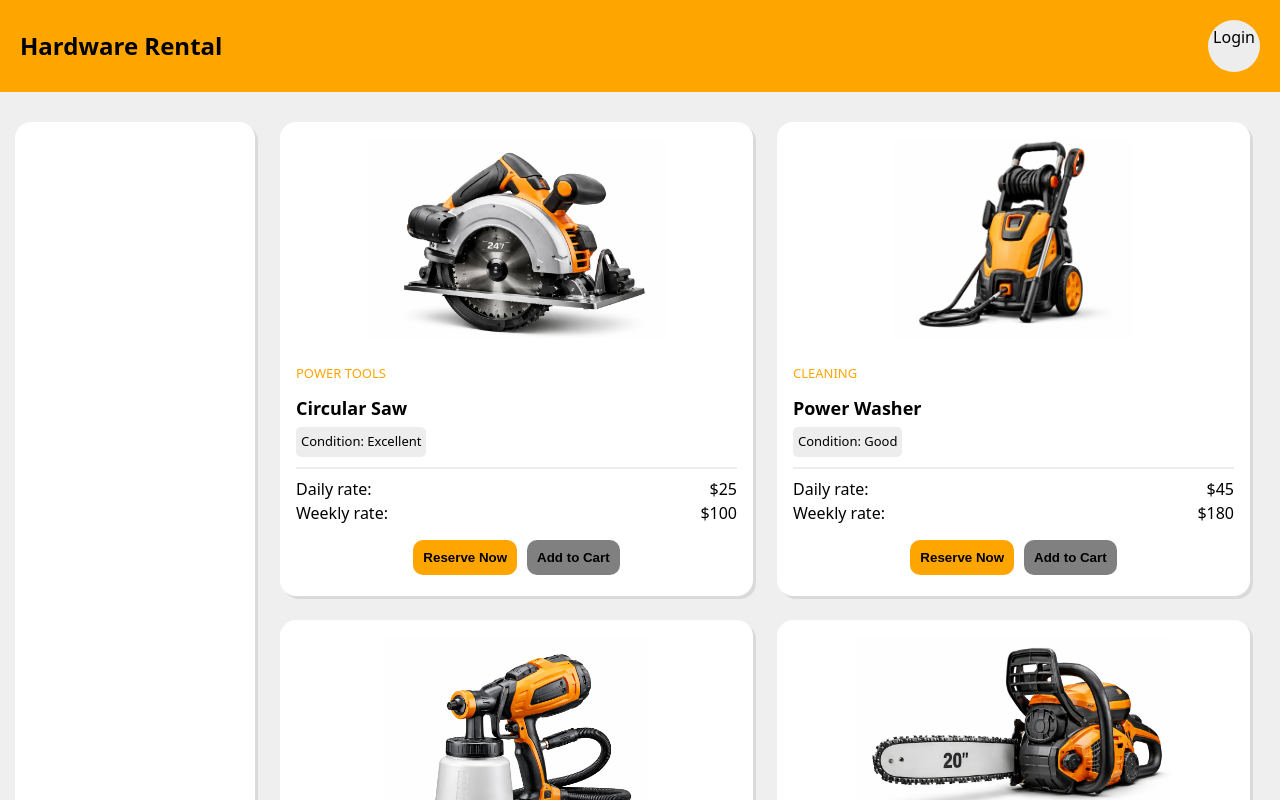
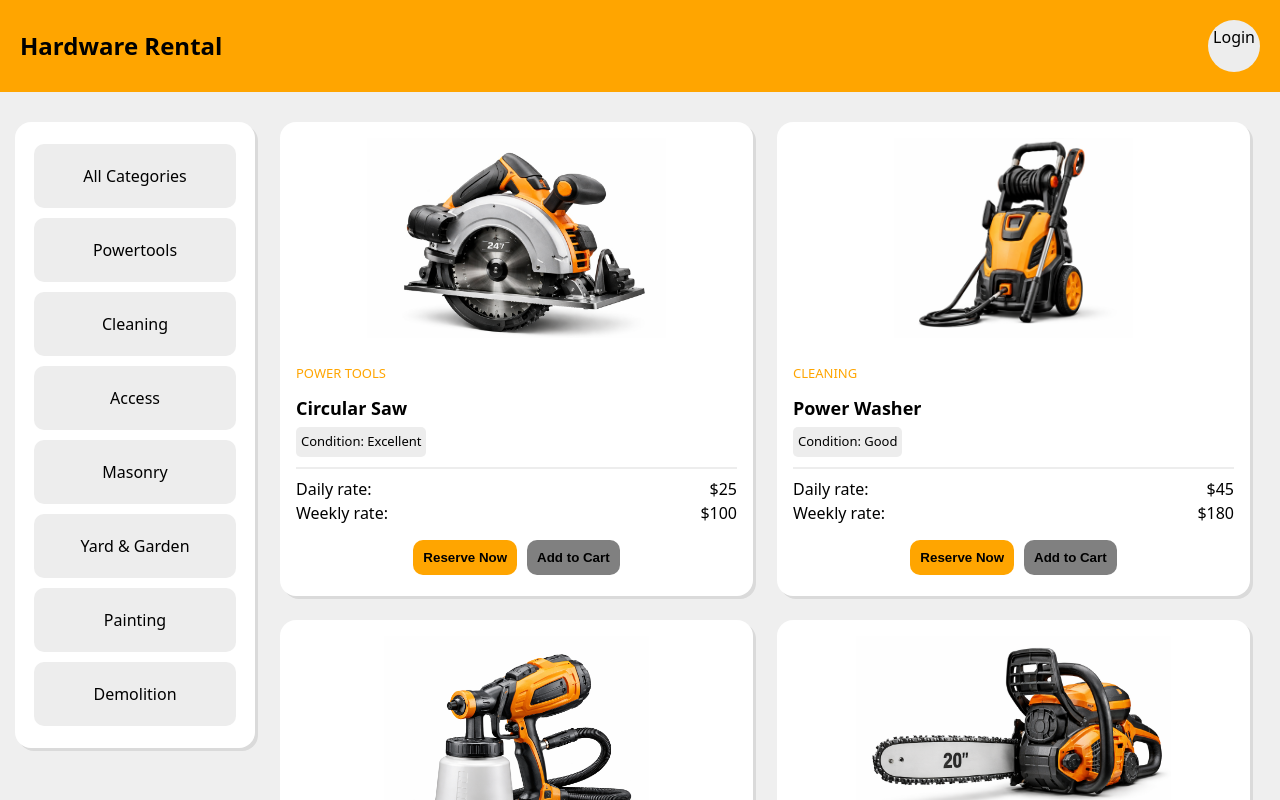
Before and after one commit to alxroum/HardwareStoreRentalSystem, a React (Vite) app in the folder hardware-rental/: page / in a window 1280 px wide. Shown: the top 800 px of the page. Built offline with nearby package versions, Linux system fonts and the light colour scheme.

Commit message:
sidebar setup

```diff
--- a/hardware-rental/src/App.css
+++ b/hardware-rental/src/App.css
@@ -43,7 +43,7 @@ nav {
 }
 
 #login-button {
-  background-color: rgb(237, 237, 237);;
+  background-color: rgb(237, 237, 237);
   width: fit-content;
   aspect-ratio: 1/1;
   padding: 5px;
@@ -64,6 +64,19 @@ nav {
   box-shadow: 3px 3px rgb(218, 218, 218);
   color: black;
   margin-right: 10px;
+  height: fit-content;
+}
+
+#sidebar-table {
+  width: 100%;
+}
+
+.category-selector {
+  padding: 20px;
+  background-color: rgb(237, 237, 237);
+  border-radius: 10px;
+  margin: 3px 0;
+  font-weight: 500;
 }
 
 #item-grid {
--- a/hardware-rental/src/pages/Home.jsx
+++ b/hardware-rental/src/pages/Home.jsx
@@ -18,7 +18,33 @@ export function Home() {
         <div className='two-parts'>
 
             <div id='sidebar'>
+                <table id='sidebar-table'>
 
+                    <tr>
+                        <td><div className='category-selector'>All Categories</div></td>
+                    </tr>
+                    <tr>
+                        <td><div className='category-selector'>Powertools</div></td>
+                    </tr>
+                    <tr>
+                        <td><div className='category-selector'>Cleaning</div></td>
+                    </tr>
+                    <tr>
+                        <td><div className='category-selector'>Access</div></td>
+                    </tr>
+                    <tr>
+                        <td><div className='category-selector'>Masonry</div></td>
+                    </tr>
+                    <tr>
+                        <td><div className='category-selector'>Yard & Garden</div></td>
+                    </tr>
+                    <tr>
+                        <td><div className='category-selector'>Painting</div></td>
+                    </tr>
+                    <tr>
+                        <td><div className='category-selector'>Demolition</div></td>
+                    </tr>
+                </table>
             </div>
 
             <div id="item-grid">
```
